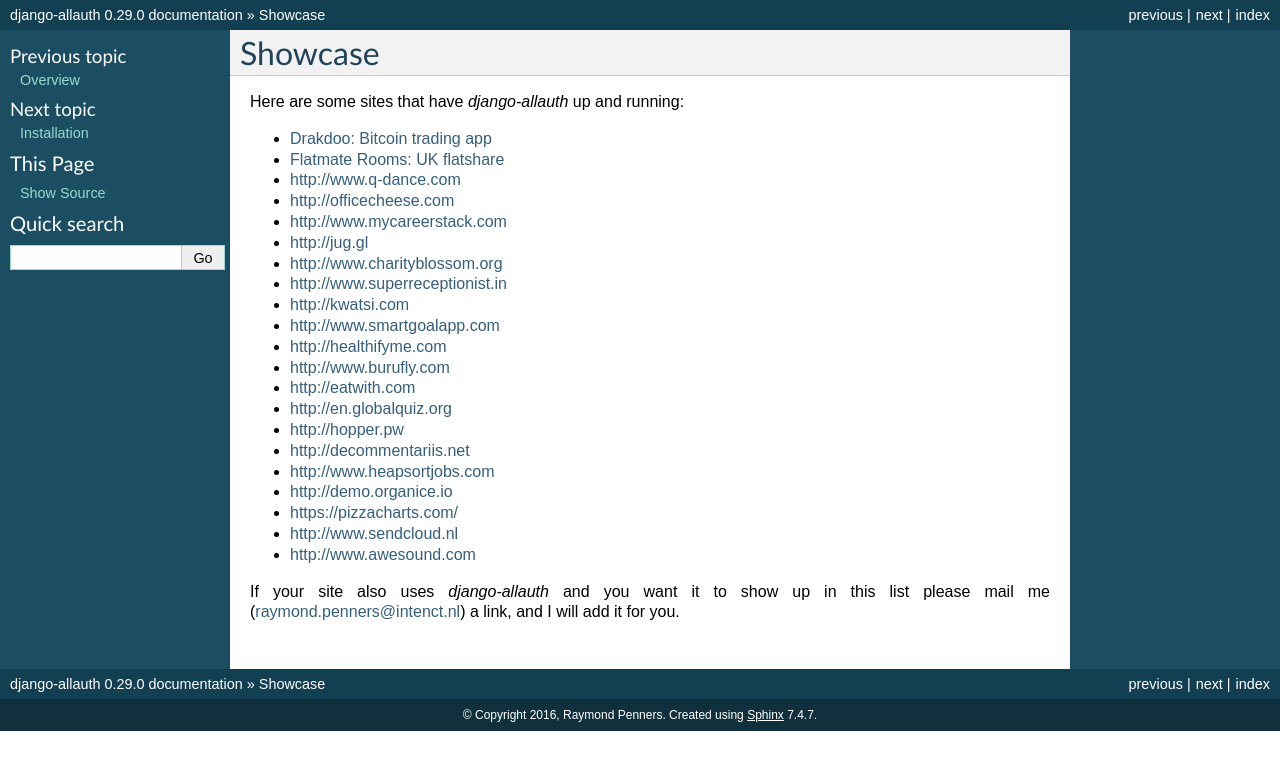
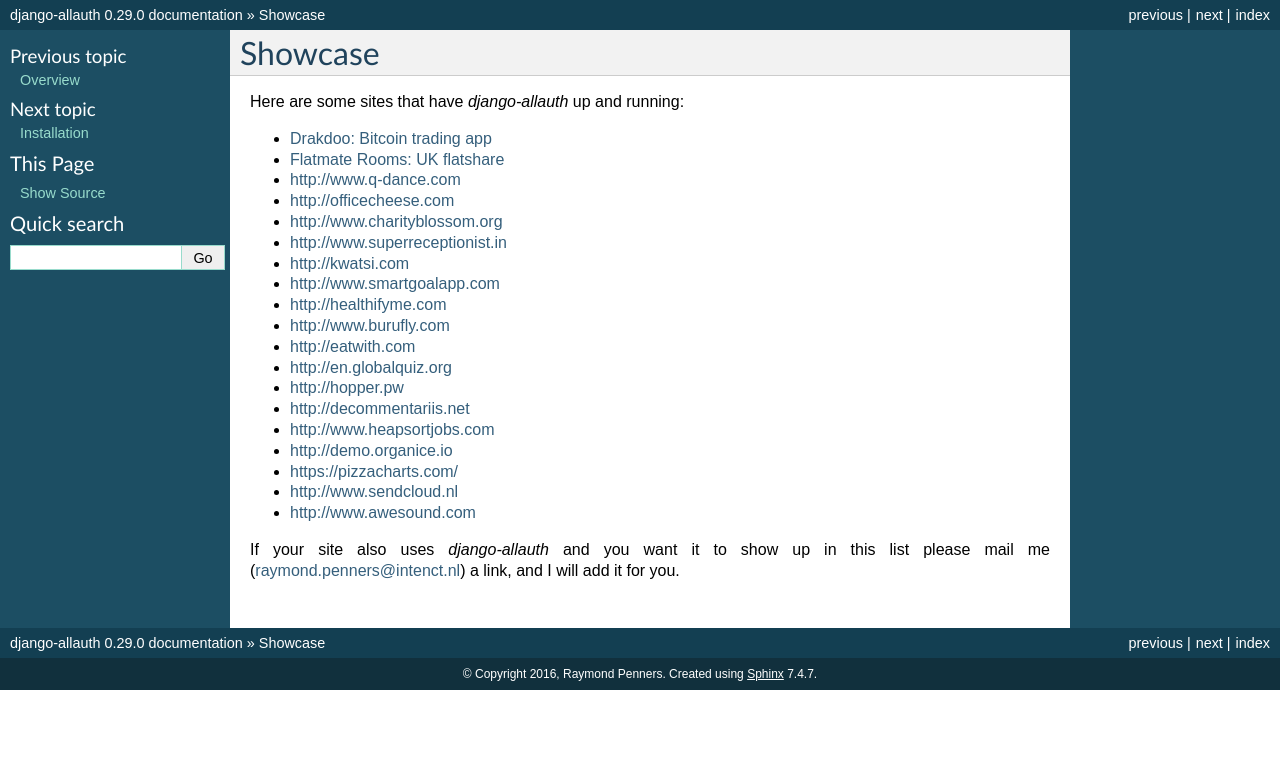
Before and after one commit to pennersr/django-allauth, a Sphinx documentation site: the page built from docs/showcase.rst, in a window 1280 px wide. Shown: the top 770 px of the page. Built offline with Sphinx 7.4.7, drawn with Linux system fonts in a browser that asks for light colours; pages that are not in the unit, such as notebooks, are missing from menus; some of the changed lines change nothing that is shown.

Commit message:
Remove entries from showcase

```diff
--- a/docs/showcase.rst
+++ b/docs/showcase.rst
@@ -7,8 +7,6 @@
 - `Flatmate Rooms: UK flatshare <https://www.flatmaterooms.co.uk>`_
 - http://www.q-dance.com
 - http://officecheese.com
-- http://www.mycareerstack.com
-- http://jug.gl
 - http://www.charityblossom.org
 - http://www.superreceptionist.in
 - http://kwatsi.com
```
